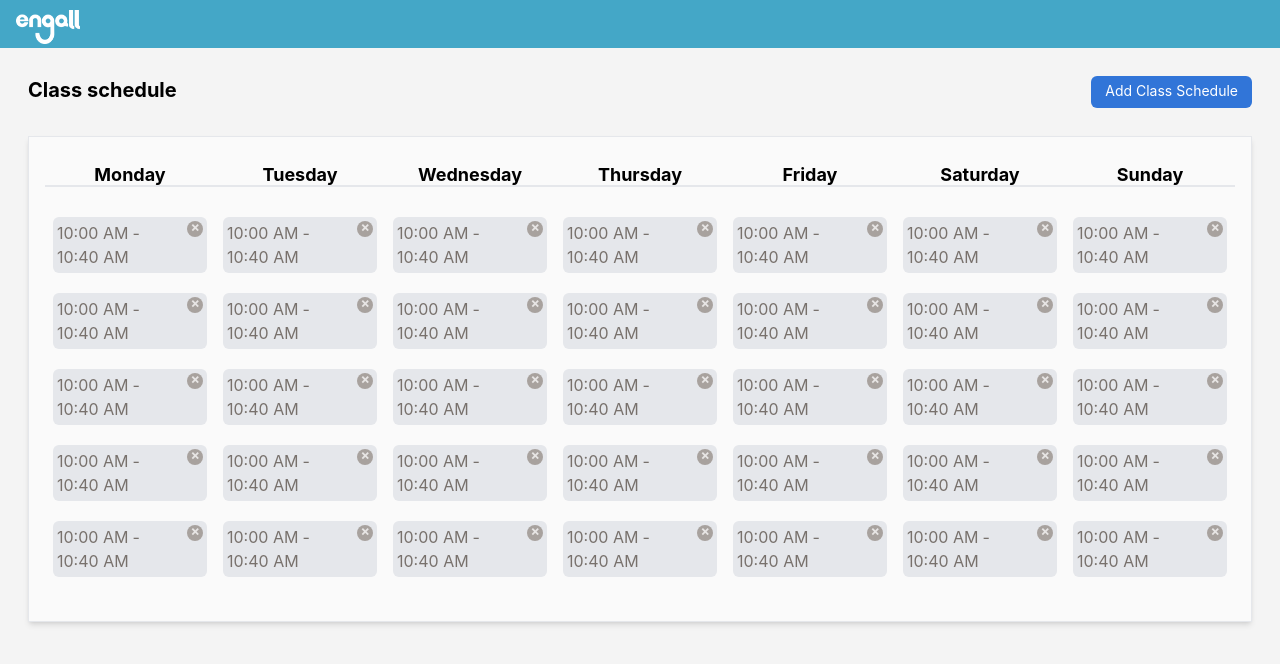
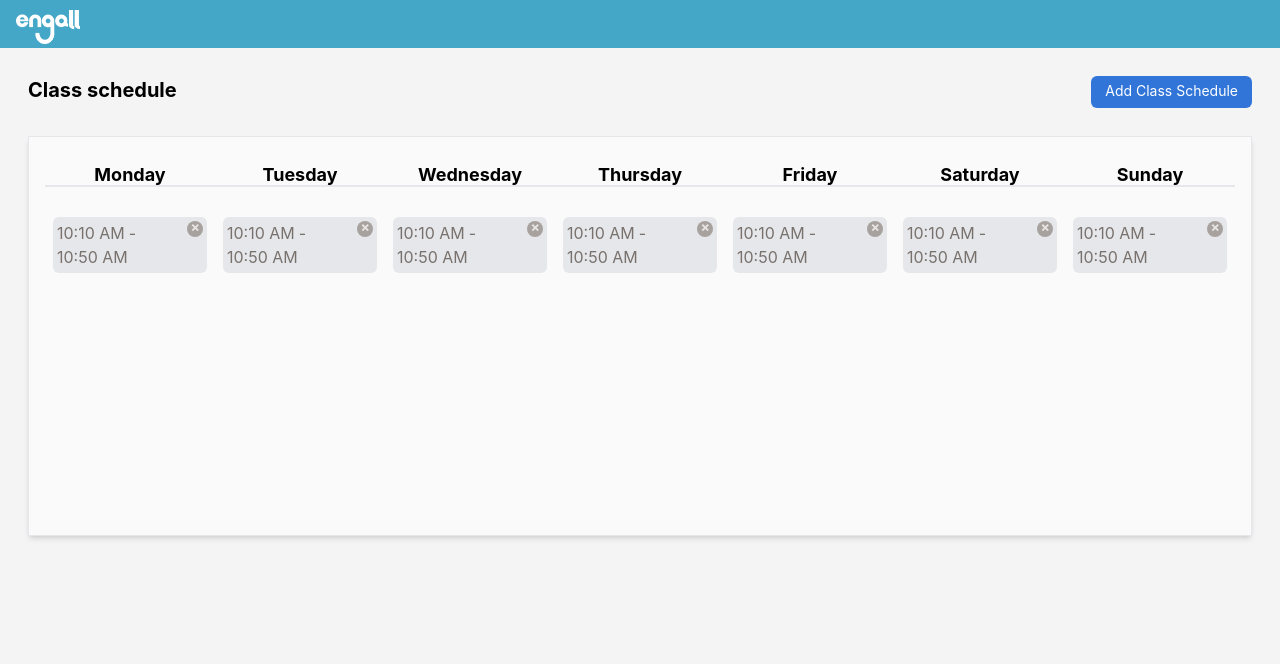
Before and after one commit to devMarco14/Engall_Schedule, a React (Create React App) app: page / in a window 1280 px wide. Shown: the top 664 px of the page. Built offline with nearby package versions, Linux system fonts and the light colour scheme; data requests are answered from the project's data file.

Commit message:
#1 feat : database에서 받아온 주간 목록으로 시간표 표시 기능 구현

```diff
--- a/src/pages/schedulePage/SchedulePage.tsx
+++ b/src/pages/schedulePage/SchedulePage.tsx
@@ -106,7 +106,7 @@ function SchedulePage() {
   const bar = Object.keys(state).map((key: string, index: number) => {
     let result;
     if (state[key].length > 0) {
-      result = <Dayslot day={key} />;
+      result = <Dayslot day={key} times={state[key]} />;
     }
     return result;
   });
@@ -122,7 +122,7 @@ function SchedulePage() {
           Add Class Schedule
         </Link>
       </section>
-      <article className="flex flex-col md:flex-row justify-around relative md:border md:border-solid md:border-gray-200 py-6 md:shadow-md md:bg-zinc-50 lg:px-4">
+      <article className="flex flex-col justify-around relative md:flex-row md:min-h-[50vh] md:border md:border-solid md:border-gray-200 py-6 md:shadow-md md:bg-zinc-50 lg:px-4">
         <hr className="hidden md:block md:absolute md:top-12 md:z-0 md:w-[calc(100%-2rem)] md:border md:border-solid" />
         {/* <Dayslot day="Monday" />
         <Dayslot day="Tuesday" />
--- a/src/pages/schedulePage/components/Dayslot.tsx
+++ b/src/pages/schedulePage/components/Dayslot.tsx
@@ -1,8 +1,17 @@
 import React from 'react';
 import Timeslot from './Timeslot';
 
-export default function Dayslot({ day }: { day: string }) {
+interface DayslotProps {
+  day: string;
+  times: any;
+}
+
+export default function Dayslot({ day, times }: DayslotProps) {
   const [isSpread, setSpread] = React.useState<boolean>(false);
+  const bar = Object.values(times).map((timeObject: any, index: number) => {
+    return <Timeslot isSpread={isSpread} timeObject={timeObject} />;
+  });
+
   return (
     <article
       className={`flex flex-col items-center z-10 h-full mb-5 rounded-lg shadow-md px-2 py-3 bg-zinc-50 md:mb-0 md:rounded-none md:shadow-none md:py-0 md:bg-transparent ${
@@ -18,7 +27,7 @@ export default function Dayslot({ day }: { day: string }) {
       >
         <h2 className="flex justify-between w-[calc(100%-1.5rem)] pb-1 font-bold text-lg md:justify-center">
           {day}
-          <span className="inline-block md:hidden">(9)</span>
+          <span className="inline-block md:hidden">({times.length})</span>
         </h2>
         <button
           type="button"
@@ -30,11 +39,12 @@ export default function Dayslot({ day }: { day: string }) {
           ▲
         </button>
       </section>
+      {bar}
+      {/* <Timeslot isSpread={isSpread} />
       <Timeslot isSpread={isSpread} />
       <Timeslot isSpread={isSpread} />
       <Timeslot isSpread={isSpread} />
-      <Timeslot isSpread={isSpread} />
-      <Timeslot isSpread={isSpread} />
+      <Timeslot isSpread={isSpread} /> */}
     </article>
   );
 }
--- a/src/pages/schedulePage/components/Timeslot.tsx
+++ b/src/pages/schedulePage/components/Timeslot.tsx
@@ -1,8 +1,15 @@
 import React from 'react';
 
-export default function Timeslot({ isSpread }: { isSpread: boolean }) {
+interface TimeslotProps {
+  isSpread: boolean;
+  timeObject: any;
+}
+
+export default function Timeslot({ isSpread, timeObject }: TimeslotProps) {
   const [needHidden, setNeedHidden] = React.useState<boolean>(false);
   const [isResized, setIsResized] = React.useState<boolean>(false);
+  const { startTime, endTime } = timeObject;
+  // console.log(startTime, endTime);
 
   React.useEffect(() => {
     let delayedStyleChange: ReturnType<typeof setTimeout>;
@@ -33,6 +40,10 @@ export default function Timeslot({ isSpread }: { isSpread: boolean }) {
     return result;
   };
 
+  const returnAmPm = (flag: boolean) => {
+    return flag ? 'AM' : 'PM';
+  };
+
   return (
     <section
       className={`items-start rounded-md p-1 bg-gray-200 transition-all duration-300 hover:shadow-lg md:mb-5 md:animate-none ${
@@ -45,9 +56,13 @@ export default function Timeslot({ isSpread }: { isSpread: boolean }) {
       }}
     >
       <p className="flex flex-wrap w-[calc(100%-1rem)] text-stone-500 text-base select-none">
-        <span className="whitespace-nowrap">10:00 AM</span>
+        <span className="whitespace-nowrap">
+          {startTime?.hour}:{startTime?.minute} {returnAmPm(startTime?.isAM)}
+        </span>
         <span className="mx-1 md:mx-auto lg:mx-1">-</span>
-        <span className="whitespace-nowrap">10:40 AM</span>
+        <span className="whitespace-nowrap">
+          {endTime?.hour}:{endTime?.minute} {returnAmPm(endTime?.isAM)}
+        </span>
       </p>
       <button
         type="button"
```
